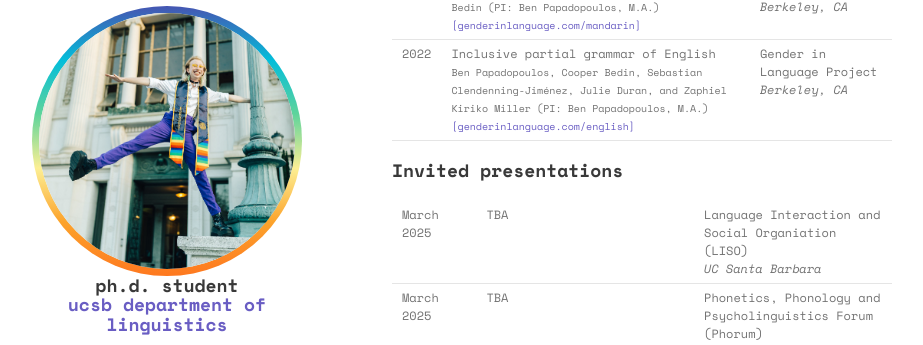
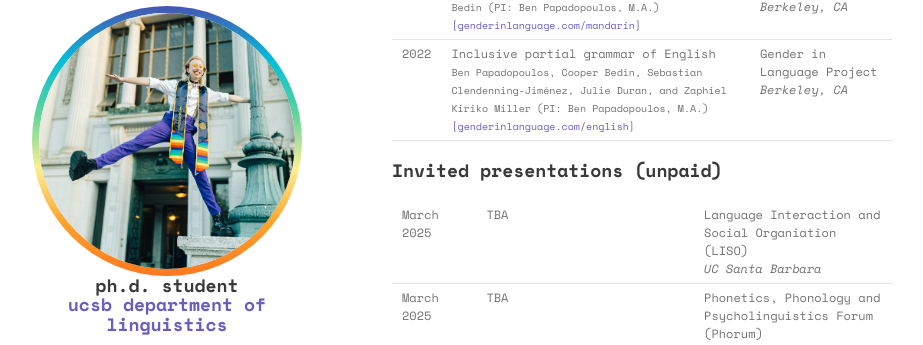
Before and after one commit to cbedin/cbedin.github.io, a Jekyll site: the page built from cv.md, in a window 1280 px wide and 900 px high, scrolled down 2583 px. Shown: the part 103-448 px from the top of the window, without its empty margins (178-1101 px from the left). Built offline with Jekyll 4.4.1, drawn with Linux system fonts in a browser that asks for light colours; some of the changed text lies outside the part shown.

Commit message:
small format fixes to cv

```diff
--- a/cv.md
+++ b/cv.md
@@ -286,7 +286,7 @@ layout: default
 </tr>
 </table></div>
 
-## Invited presentations
+## Invited presentations (unpaid)
 
 <div class="cv-table-wrapper"><table>
 <tr>
```
Also changed, not shown: other parts of cv.md (+1 -1 lines).
